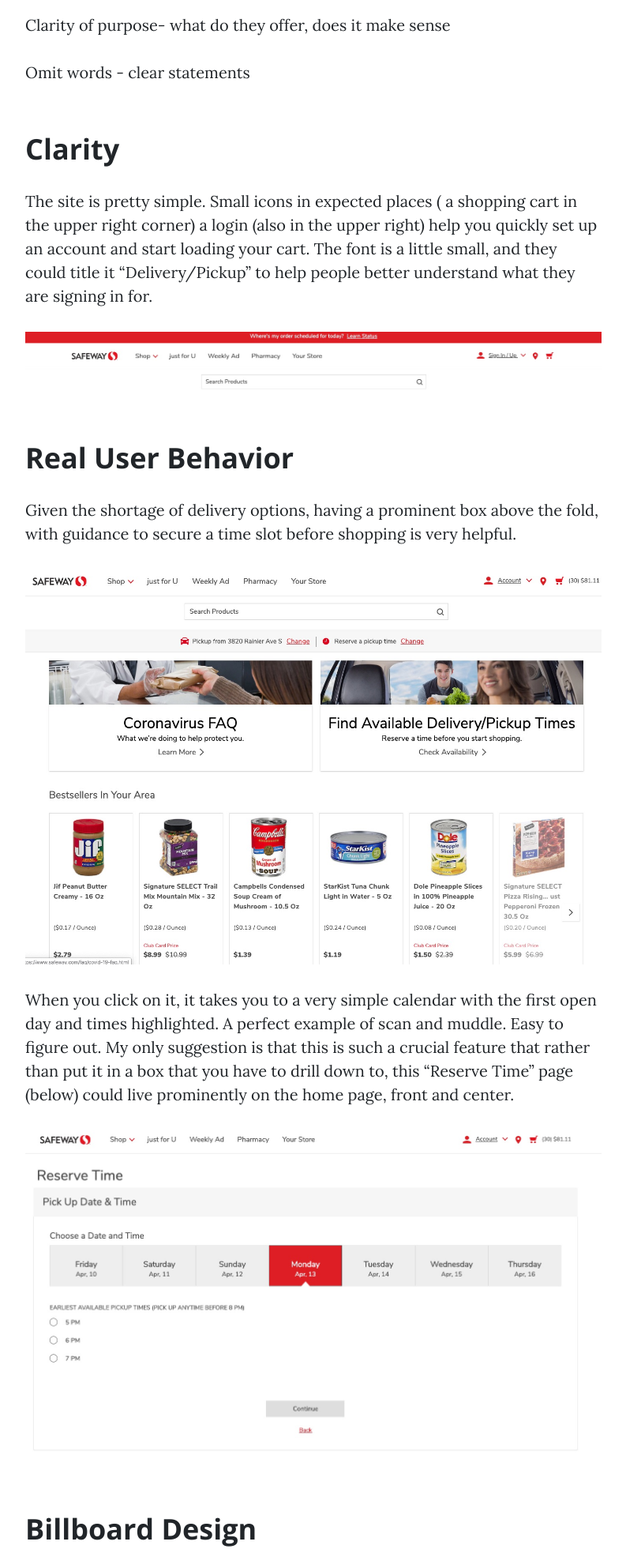
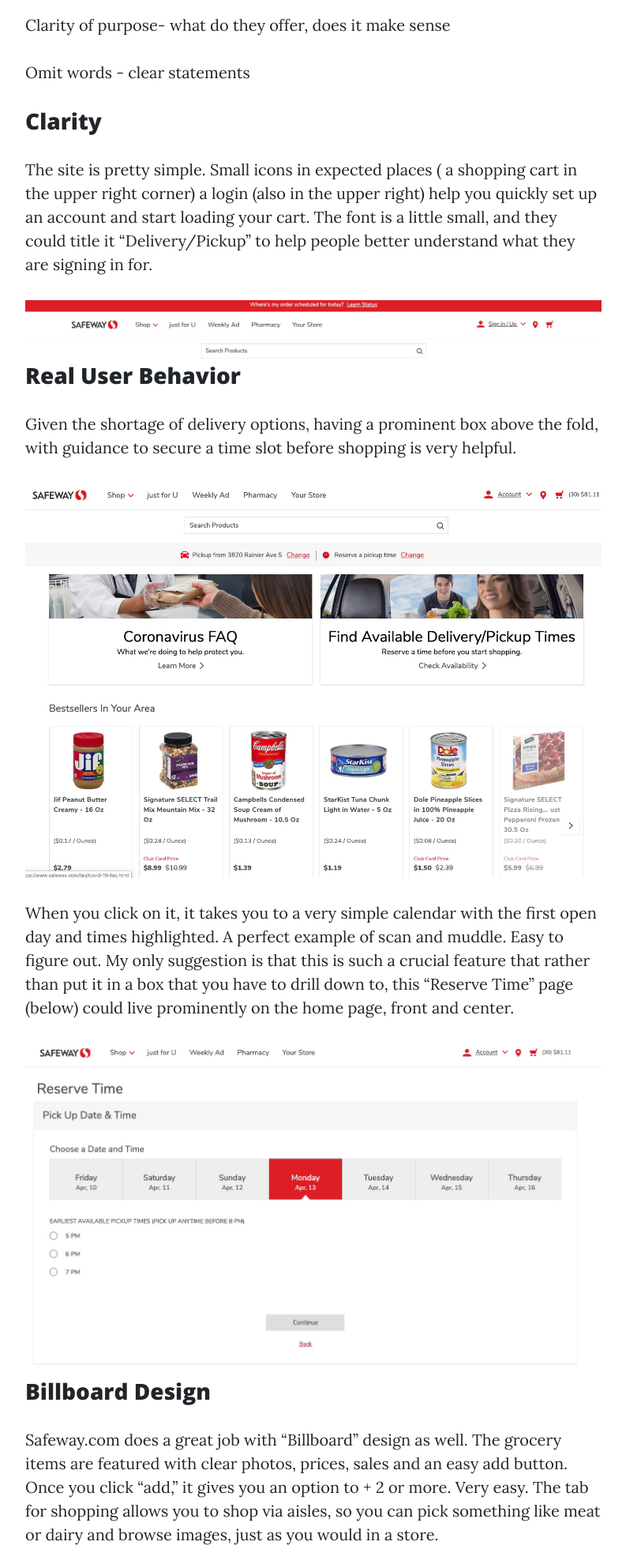
Before and after one commit to ChristineCampbell1/user-science-christine, a plain HTML site: page post1.html in a window 1280 px wide. Shown: the part 1440-3401 px from the top of the page at 79% size, without its empty margins (243-1036 px from the left). Drawn offline with nearby package versions, Linux system fonts and the light colour scheme.

Commit message:
fixed headings

```diff
--- a/post1.html
+++ b/post1.html
@@ -112,7 +112,7 @@
           <p>Clarity of purpose- what do they offer, does it make sense</p>
           <p>Omit words - clear statements</p>
 
-          <h3 class="section-heading">Clarity</h3>
+          <h3>Clarity</h3>
           <p>The site is pretty simple. Small icons in expected places ( a shopping cart in the upper right corner) a
             login (also in the upper right) help you quickly set up an account and start loading your cart. The font is
             a little small, and they could title it “Delivery/Pickup” to help people better understand what they are
@@ -122,7 +122,7 @@
             <img class="img-fluid" src="img/sign in.jpg" alt="Safeway.com sign in screenshot 4/10/2020">
           </a>
 
-          <h3 class="section-heading">Real User Behavior</h3>
+          <h3>Real User Behavior</h3>
 
           <p>Given the shortage of delivery options, having a prominent box above the fold, with guidance to secure a
             time slot before shopping is very helpful.
@@ -142,7 +142,7 @@
             <img class="img-fluid" src="img/reserve.jpg" alt="Screenshot of reserve delivery times">
           </a>
 
-          <h3 class="section-heading">Billboard Design</h3>
+          <h3>Billboard Design</h3>
 
           <p>Safeway.com does a great job with “Billboard” design as well. The grocery items are featured with clear
             photos, prices, sales and an easy add button. Once you click “add,” it gives you an option to + 2 or more.
@@ -153,7 +153,7 @@
             <img class="img-fluid" src="img/cereal.jpg" alt="Screenshot of cereal boxes">
           </a>
 
-          <h3 class="section-heading">Clarity of Purpose</h3>
+          <h3>Clarity of Purpose</h3>
           <p>The site is pretty obvious about what it sells: groceries. And they are easy to find. They do have a sort
             of strange feature, however, which they highlight prominently on the home page and that is something called
             “bestsellers in your area.” This appears to be a case of “we have this data, maybe people would be
@@ -166,7 +166,7 @@
             </a>
 
 
-            <h3 class="section-heading">Omit Words</h3>
+            <h3>Omit Words</h3>
 
             <p>
               The site does a great job using very few words. Just enough to give you headings, and to describe the product/size/price. Nice.</p>
```
